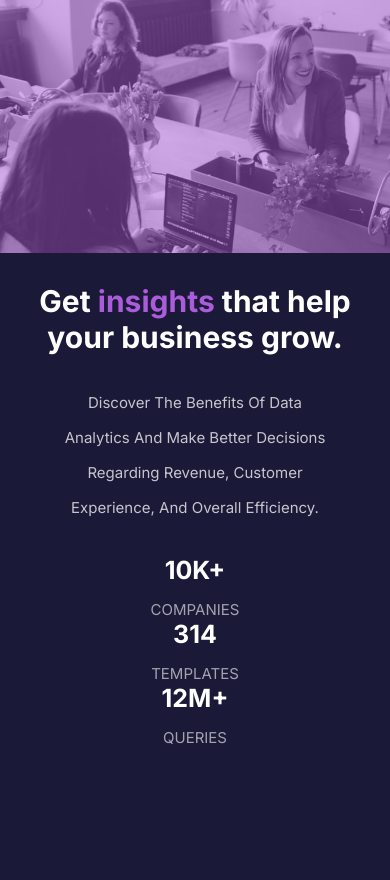
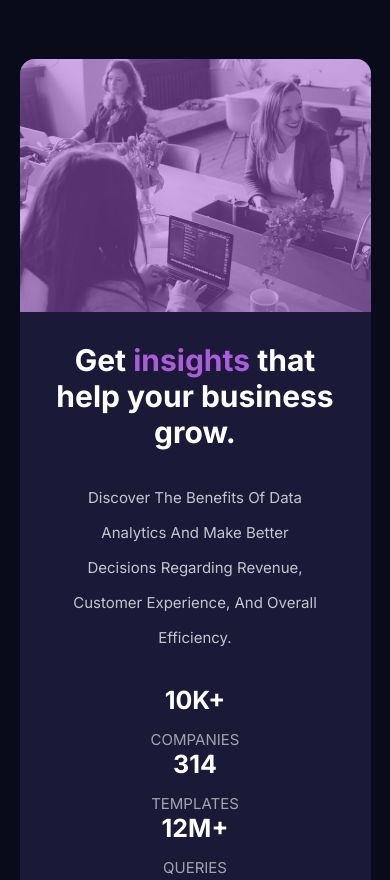
Before and after one commit to darshanahire/Stats-preview-card-component, a plain HTML site: page index.html in a window 390 px wide. Shown: the top 880 px of the page. Drawn offline with Linux system fonts and the light colour scheme.

Commit message:
created some changes

```diff
--- a/Style.css
+++ b/Style.css
@@ -74,31 +74,40 @@ h2{
     border-top-right-radius:15px;
     border-bottom-right-radius:15px;
 }
-@media screen and (max-width:575px){
+@media screen and (max-width:775px){
     .container{
         flex-direction: column-reverse;
         height: 100%;
     }
     .rightContainer{
         padding: 0;
-        margin: 0;
-        width: 100%;
+        margin: 15% 5%;
+
+        margin-bottom: 0;
+        width: 90%;
         height: 30vh;
         background-image: url('images/image-header-mobile.jpg');
         background-repeat: no-repeat;
         background-size: cover;
         border-radius: 0;
+        border-top-left-radius:15px;
+        border-top-right-radius:15px;
     }
     .innerDiv{
         border-radius: 0;
+        border-top-left-radius:15px;
+        border-top-right-radius:15px;
     }
     .leftContainer{
         text-align: center;
         padding: 0;
-        margin: 0;
-        width: 100%;
+        margin: 15% 5%;
+        margin-top: 0 ;
+        width: 90%;
         height: 100vh;
         border-radius: 0;
+        border-bottom-left-radius:15px;
+        border-bottom-right-radius:15px;
     }
     .mainHeading{
         margin: 30px auto;
```
